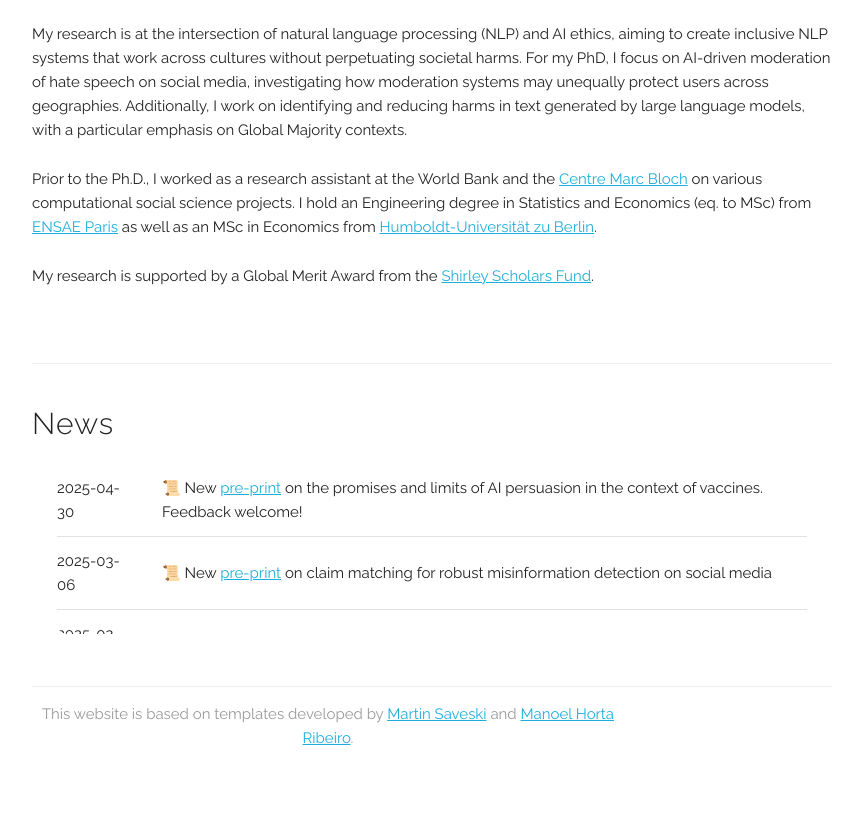
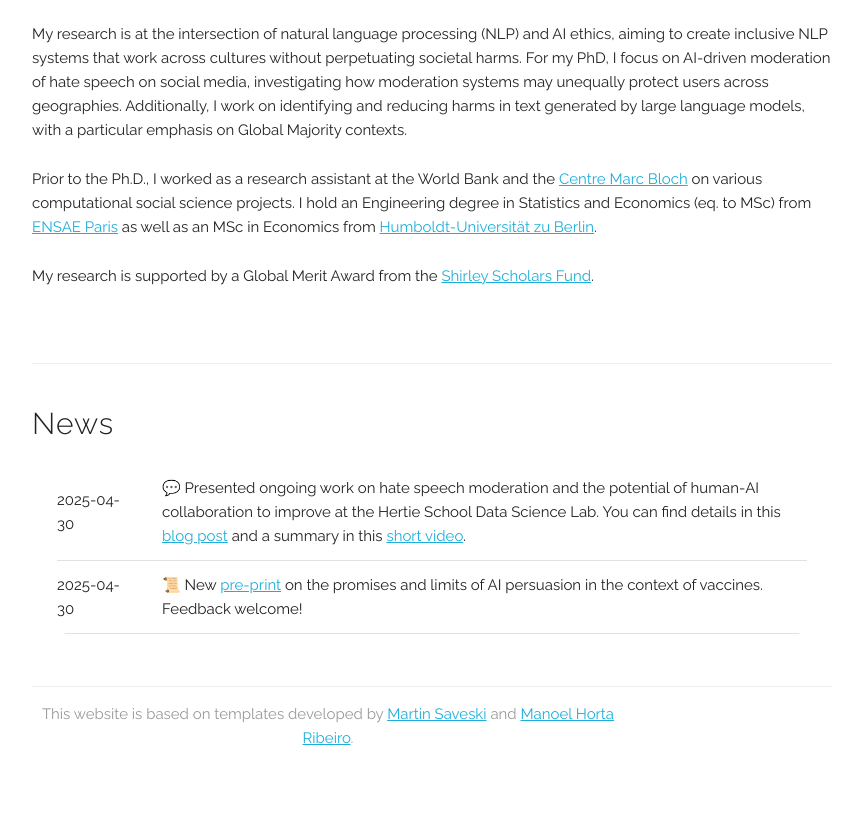
Before and after one commit to manueltonneau/manueltonneau.github.io, a plain HTML site: page index.html in a window 1280 px wide. Shown: the part 638-1452 px from the top of the page, without its empty margins (208-1069 px from the left). Drawn offline with Linux system fonts and the light colour scheme; files whose address does not match are found by name.

Commit message:
add Hertie

```diff
--- a/index.html
+++ b/index.html
@@ -229,7 +229,13 @@
     <div class="newsbox" style="height:170px;overflow:auto;border-radius: 10px; margin-left: 25px; margin-right: 25px; margin-bottom: 5px;;
     display: inline-block; text-align: left;">
     <table style="width: 100%">
+                      <tr>
+        <td style="width: 10%; min-width: 75px;" class="datev">2025-04-30</td>
+          <td style="width: 90%">
+              💬 Presented ongoing work on hate speech moderation and the potential of human-AI collaboration to improve at the Hertie School Data Science Lab. You can find details in this <a href="https://www.hertie-school.org/en/datasciencelab/news/detail/content/human-ai-collaboration-could-improve-the-protection-of-social-media-users-from-hate-speech">blog post</a> and a summary in this <a href="https://www.youtube.com/watch?v=17Sius_ri48">short video</a>.
 
+          </td>
+      </tr>
                       <tr>
         <td style="width: 10%; min-width: 75px;" class="datev">2025-04-30</td>
           <td style="width: 90%">
```
